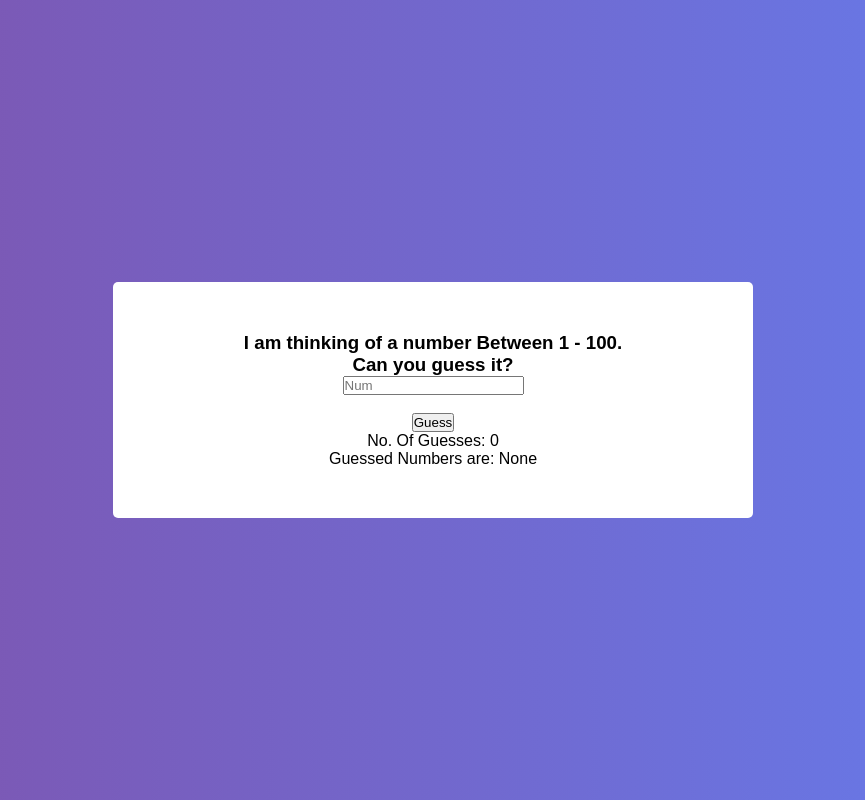
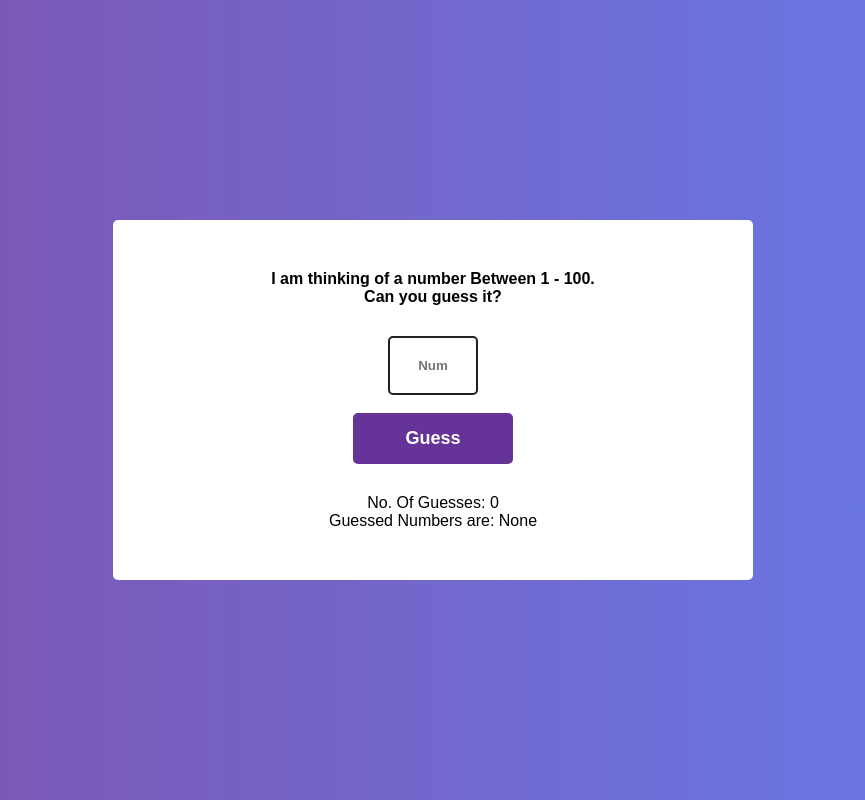
Before and after one commit to AndyMagwayer/js-hw, a plain HTML site: page index.html in a window 1280 px wide. Shown: the whole page, without its empty margins (207-1072 px from the left). Drawn offline with Linux system fonts and the light colour scheme.

Commit message:
feat: completed button part

```diff
--- a/main.css
+++ b/main.css
@@ -28,6 +28,33 @@ body{
     display: grid;
     justify-items: center;
     font-family: 'Popins', sans-serif;
+}
 
+h3{
+    font-size: 16px;
+    font-weight: 600;
 
 }
+
+input[type="text"]{
+    width: 90px;
+    font-weight: 600;
+    color: #663399;
+    padding: 20px 0;
+    text-align: center;
+    margin-top: 30px;
+    border-radius:5px ;
+    border: 2px solid #202020;
+}
+
+button{
+    width: 160px;
+    padding: 15px 0;
+    border-radius: 5px;
+    background-color: #663399;
+    color: #ffffff;
+    border: none;
+    font-size: 18px;
+    font-weight: 600;
+    margin-bottom: 30px;
+}
```
